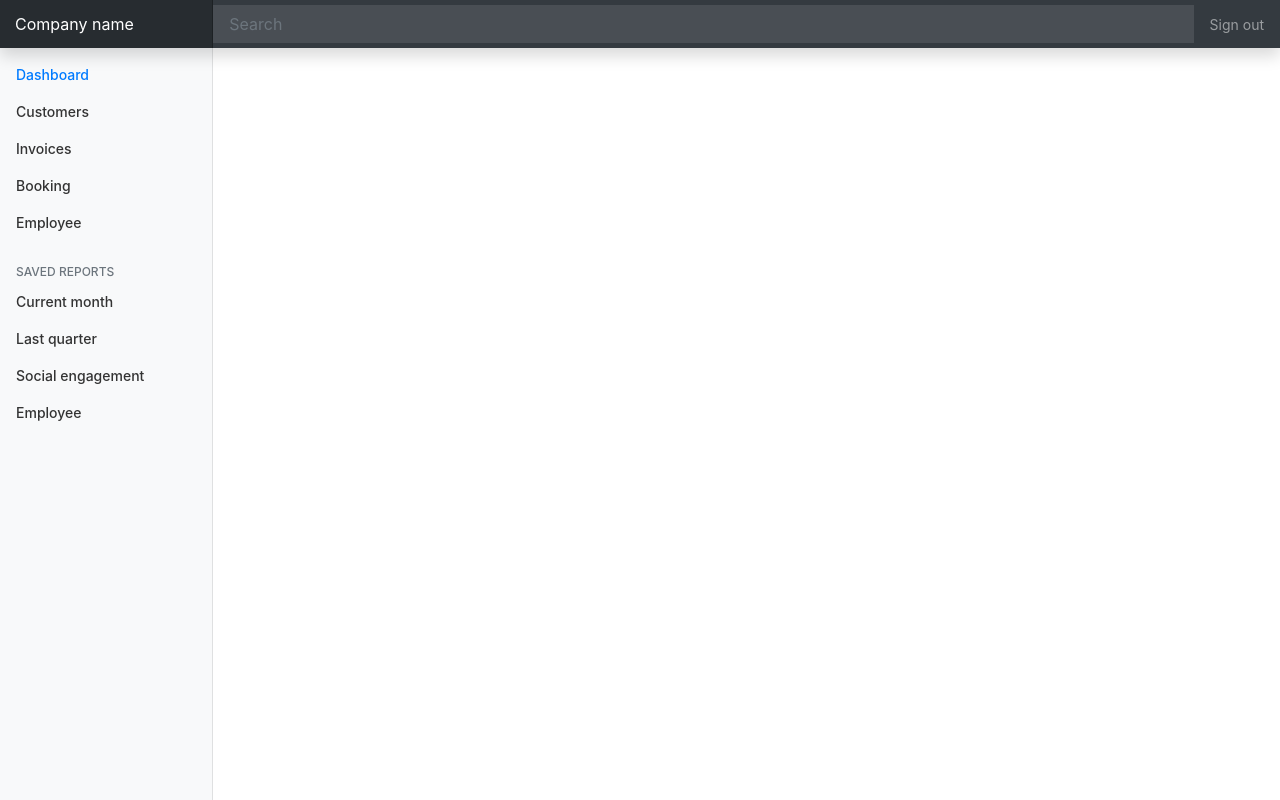
After one commit to carolinannan/garage-project, a PHP site: page /dashboard-header.php in a window 1280 px wide. The commit adds this page. Run offline with PHP 8.4, Linux system fonts and the light colour scheme; the visitor is signed in with stand-in values (Sample User, id 1).

Commit message:
dashboard creation

```diff
--- /dev/null
+++ b/assets/css/dashboard.css
@@ -0,0 +1,106 @@
+body {
+  font-size: .875rem;
+}
+
+.feather {
+  width: 16px;
+  height: 16px;
+  vertical-align: text-bottom;
+}
+
+/*
+ * Sidebar
+ */
+
+.sidebar {
+  position: fixed;
+  top: 0;
+  bottom: 0;
+  left: 0;
+  z-index: 100; /* Behind the navbar */
+  padding: 48px 0 0; /* Height of navbar */
+  box-shadow: inset -1px 0 0 rgba(0, 0, 0, .1);
+}
+
+.sidebar-sticky {
+  position: relative;
+  top: 0;
+  height: calc(100vh - 48px);
+  padding-top: .5rem;
+  overflow-x: hidden;
+  overflow-y: auto; /* Scrollable contents if viewport is shorter than content. */
+}
+
+@supports ((position: -webkit-sticky) or (position: sticky)) {
+  .sidebar-sticky {
+    position: -webkit-sticky;
+    position: sticky;
+  }
+}
+
+.sidebar .nav-link {
+  font-weight: 500;
+  color: #333;
+}
+
+.sidebar .nav-link .feather {
+  margin-right: 4px;
+  color: #999;
+}
+
+.sidebar .nav-link.active {
+  color: #007bff;
+}
+
+.sidebar .nav-link:hover .feather,
+.sidebar .nav-link.active .feather {
+  color: inherit;
+}
+
+.sidebar-heading {
+  font-size: .75rem;
+  text-transform: uppercase;
+}
+
+/*
+ * Content
+ */
+
+[role="main"] {
+  padding-top: 133px; /* Space for fixed navbar */
+}
+
+@media (min-width: 768px) {
+  [role="main"] {
+    padding-top: 48px; /* Space for fixed navbar */
+  }
+}
+
+/*
+ * Navbar
+ */
+
+.navbar-brand {
+  padding-top: .75rem;
+  padding-bottom: .75rem;
+  font-size: 1rem;
+  background-color: rgba(0, 0, 0, .25);
+  box-shadow: inset -1px 0 0 rgba(0, 0, 0, .25);
+}
+
+.navbar .form-control {
+  padding: .75rem 1rem;
+  border-width: 0;
+  border-radius: 0;
+}
+
+.form-control-dark {
+  color: #fff;
+  background-color: rgba(255, 255, 255, .1);
+  border-color: rgba(255, 255, 255, .1);
+}
+
+.form-control-dark:focus {
+  border-color: transparent;
+  box-shadow: 0 0 0 3px rgba(255, 255, 255, .25);
+}
--- /dev/null
+++ b/dashboard-header.php
@@ -0,0 +1,140 @@
+<?php
+include('conn.php');
+if (isset($_SESSION['id'])){
+  if ($_SESSION['id'] != 1) {
+    session_destroy();
+    header("Location: index.php");
+  }
+}else{
+  session_destroy();
+  header("Location: index.php");
+}
+
+?>
+<!doctype html>
+<html lang="en">
+  <head>
+    <meta charset="utf-8">
+    <meta name="viewport" content="width=device-width, initial-scale=1, shrink-to-fit=no">
+    <meta name="description" content="">
+    <meta name="author" content="Mark Otto, Jacob Thornton, and Bootstrap contributors">
+    <meta name="generator" content="Jekyll v3.8.6">
+    <title>Dashboard Template · Bootstrap</title>
+
+    <link rel="canonical" href="https://getbootstrap.com/docs/4.4/examples/dashboard/">
+
+    <!-- Bootstrap core CSS -->
+<link href="https://getbootstrap.com/docs/4.4/dist/css/bootstrap.min.css" rel="stylesheet" integrity="sha384-Vkoo8x4CGsO3+Hhxv8T/Q5PaXtkKtu6ug5TOeNV6gBiFeWPGFN9MuhOf23Q9Ifjh" crossorigin="anonymous">
+
+    <!-- Favicons -->
+<link rel="apple-touch-icon" href="https://getbootstrap.com/docs/4.4/assets/img/favicons/apple-touch-icon.png" sizes="180x180">
+<link rel="icon" href="https://getbootstrap.com/docs/4.4/assets/img/favicons/favicon-32x32.png" sizes="32x32" type="image/png">
+<link rel="icon" href="https://getbootstrap.com/docs/4.4/assets/img/favicons/favicon-16x16.png" sizes="16x16" type="image/png">
+<link rel="manifest" href="https://getbootstrap.com/docs/4.4/assets/img/favicons/manifest.json">
+<link rel="mask-icon" href="https://getbootstrap.com/docs/4.4/assets/img/favicons/safari-pinned-tab.svg" color="#563d7c">
+<link rel="icon" href="https://getbootstrap.com/docs/4.4/assets/img/favicons/favicon.ico">
+<meta name="msapplication-config" content="https://getbootstrap.com/docs/4.4/assets/img/favicons/browserconfig.xml">
+<meta name="theme-color" content="#563d7c">
+
+
+    <style>
+      .bd-placeholder-img {
+        font-size: 1.125rem;
+        text-anchor: middle;
+        -webkit-user-select: none;
+        -moz-user-select: none;
+        -ms-user-select: none;
+        user-select: none;
+      }
+
+      @media (min-width: 768px) {
+        .bd-placeholder-img-lg {
+          font-size: 3.5rem;
+        }
+      }
+    </style>
+    <!-- Custom styles for this template -->
+    <link href="assets/css/dashboard.css" rel="stylesheet">
+  </head>
+  <body>
+    <nav class="navbar navbar-dark fixed-top bg-dark flex-md-nowrap p-0 shadow">
+  <a class="navbar-brand col-sm-3 col-md-2 mr-0" href="#">Company name</a>
+  <input class="form-control form-control-dark w-100" type="text" placeholder="Search" aria-label="Search">
+  <ul class="navbar-nav px-3">
+    <li class="nav-item text-nowrap">
+      <a class="nav-link" href="#">Sign out</a>
+    </li>
+  </ul>
+</nav>
+
+<div class="container-fluid">
+  <div class="row">
+    <nav class="col-md-2 d-none d-md-block bg-light sidebar">
+      <div class="sidebar-sticky">
+        <ul class="nav flex-column">
+          <li class="nav-item">
+            <a class="nav-link active" href="dashboard-index.php">
+              <span data-feather="home"></span>
+              Dashboard <span class="sr-only">(current)</span>
+            </a>
+          </li>
+          <li class="nav-item">
+            <a class="nav-link" href="#">
+              <span data-feather="users"></span>
+              Customers
+            </a>
+          </li>
+                    <li class="nav-item">
+            <a class="nav-link" href="#">
+              <span data-feather="users"></span>
+              Invoices
+            </a>
+          </li>
+          <li class="nav-item">
+            <a class="nav-link" href="#">
+              <span data-feather="bar-chart-2"></span>
+              Booking
+            </a>
+          </li>
+          <li class="nav-item">
+            <a class="nav-link" href="#">
+              <span data-feather="layers"></span>
+              Employee
+            </a>
+          </li>
+        </ul>
+
+        <h6 class="sidebar-heading d-flex justify-content-between align-items-center px-3 mt-4 mb-1 text-muted">
+          <span>Saved reports</span>
+          <a class="d-flex align-items-center text-muted" href="#" aria-label="Add a new report">
+            <span data-feather="plus-circle"></span>
+          </a>
+        </h6>
+        <ul class="nav flex-column mb-2">
+          <li class="nav-item">
+            <a class="nav-link" href="#">
+              <span data-feather="file-text"></span>
+              Current month
+            </a>
+          </li>
+          <li class="nav-item">
+            <a class="nav-link" href="#">
+              <span data-feather="file-text"></span>
+              Last quarter
+            </a>
+          </li>
+          <li class="nav-item">
+            <a class="nav-link" href="#">
+              <span data-feather="file-text"></span>
+              Social engagement
+            </a>
+          </li>
+          <li class="nav-item">
+            <a class="nav-link" href="#">
+              <span data-feather="file-text"></span>
+              Employee
+            </a>
+          </li>
+        </ul>
+      </div>
+    </nav>
--- a/footer.php
+++ b/footer.php
@@ -6,6 +6,7 @@
               <script src="https://code.jquery.com/jquery-3.4.1.slim.min.js" integrity="sha384-J6qa4849blE2+poT4WnyKhv5vZF5SrPo0iEjwBvKU7imGFAV0wwj1yYfoRSJoZ+n" crossorigin="anonymous"></script>
             <script src="https://cdn.jsdelivr.net/npm/popper.js@1.16.0/dist/umd/popper.min.js" integrity="sha384-Q6E9RHvbIyZFJoft+2mJbHaEWldlvI9IOYy5n3zV9zzTtmI3UksdQRVvoxMfooAo" crossorigin="anonymous"></script>
             <script src="https://stackpath.bootstrapcdn.com/bootstrap/4.4.1/js/bootstrap.min.js" integrity="sha384-wfSDF2E50Y2D1uUdj0O3uMBJnjuUD4Ih7YwaYd1iqfktj0Uod8GCExl3Og8ifwB6" crossorigin="anonymous"></script>
+            <script src="https://ajax.googleapis.com/ajax/libs/jquery/3.4.1/jquery.min.js"></script>
 
             </footer>
            </body>
--- a/index.php
+++ b/index.php
@@ -11,7 +11,7 @@ include('header.php');
   </ol>
   <div class="carousel-inner">
     <div class="carousel-item active">
-      <img src="assets/img/car1.jpg" class="d-block w-100" alt="...">
+      <img src="assets/img/slide1.jpg" class="d-block w-100" alt="...">
     </div>
     <div class="carousel-item">
       <img src="assets/img/car2.jpg" class="d-block w-100" alt="...">
--- a/loginaction.php
+++ b/loginaction.php
@@ -9,7 +9,7 @@ $row = mysqli_fetch_assoc($result);
 $rowcount=mysqli_num_rows($result);
 if ($rowcount === 1) {
     $_SESSION['user'] = $row['user_name'];
-    $_SESSION['id'] = $row['user_name'];
+    $_SESSION['id'] = $row['id'];
     echo $_SESSION['user'];
     header("Location: index.php");
 } else {
--- /dev/null
+++ b/logout.php
@@ -0,0 +1,6 @@
+<?php
+include('header.php');
+session_destroy();
+header("Location: index.php");
+
+?>
```
Also changed, not shown: assets/js/dashboard.js (added, +53 -0 lines), booking-status.php (added, +13 -0 lines), booking.php (+45 -1 lines), bookingOptions.php (added, +16 -0 lines), bookingValidation.php (added, +12 -0 lines), bookingaction.php (added, +15 -0 lines), dashboard-details.php (added, +32 -0 lines), dashboard-footer.php (added, +10 -0 lines), dashboard-index.php (added, +59 -0 lines), header.php (+13 -1 lines), register.php (+8 -4 lines).
